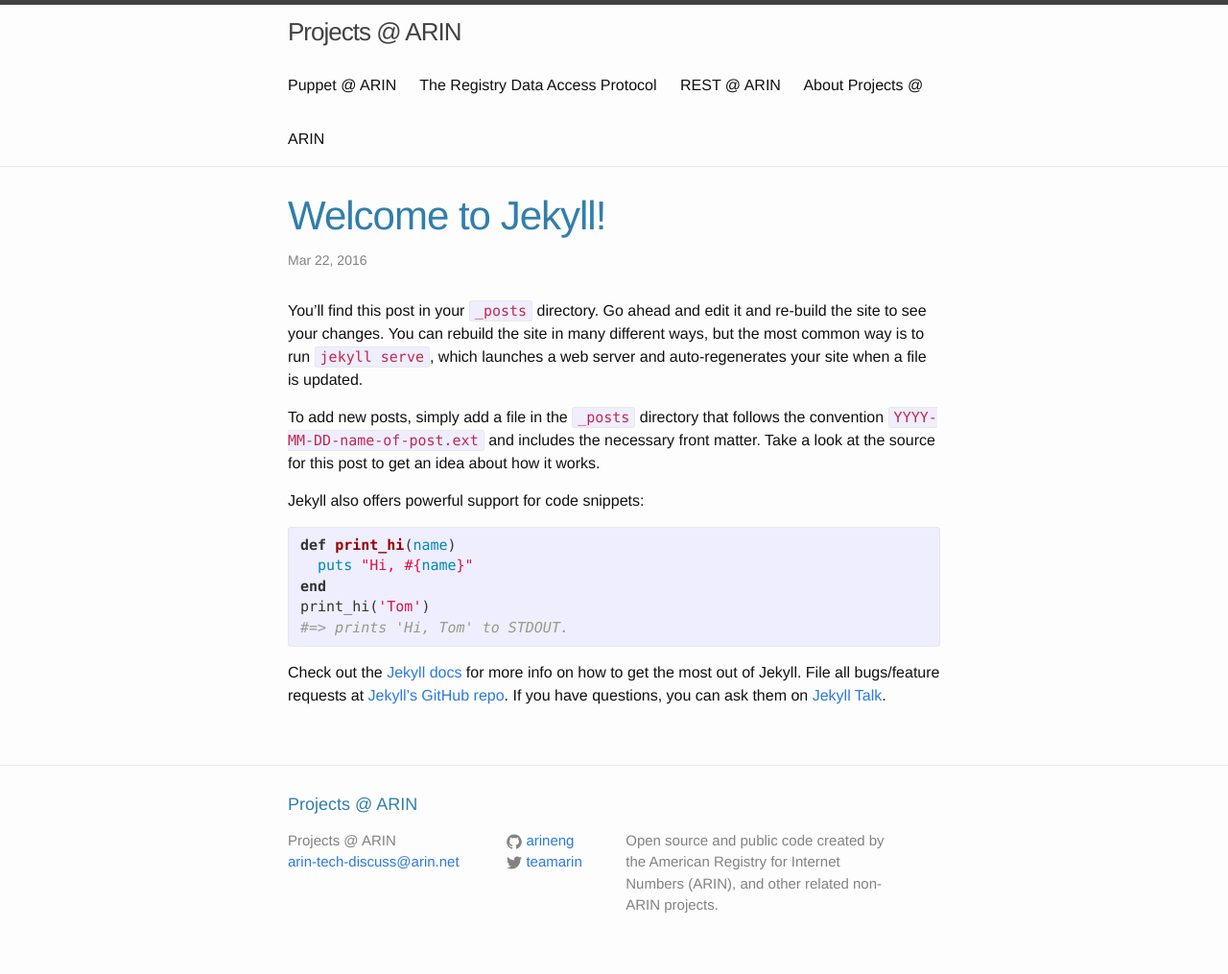
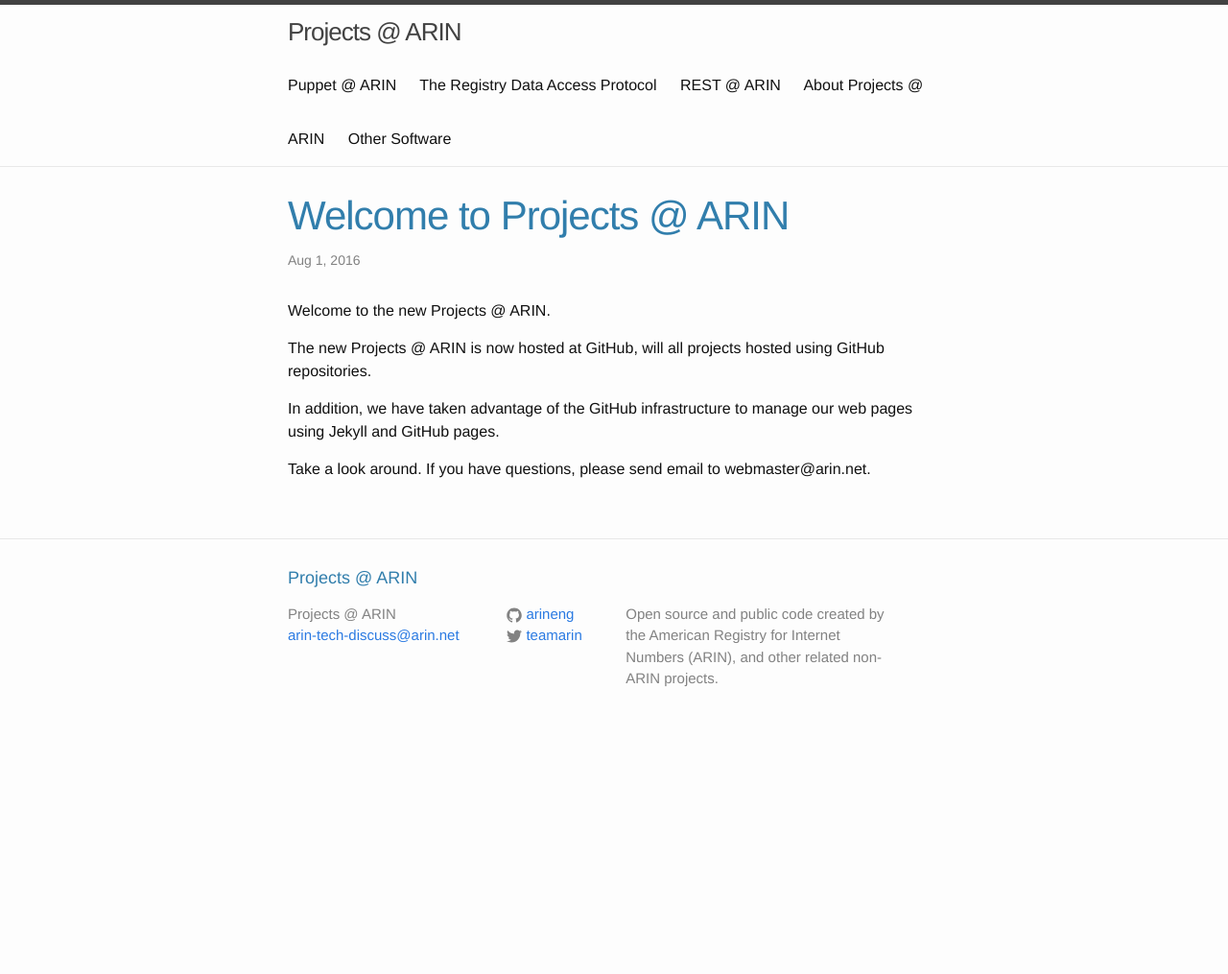
Before and after one commit to arineng/arineng.github.io, a Jekyll site: the page built from _posts/2016-03-22-welcome-to-jekyll.markdown, in a window 1280 px wide. Shown: the whole page at 96% size. Built offline with Jekyll 4.4.1, drawn with Linux system fonts in a browser that asks for light colours; after the commit the page ends 900 px from its top, so only the background shows below that.

Commit message:
more content

```diff
--- a/_posts/2016-03-22-welcome-to-jekyll.markdown
+++ b/_posts/2016-03-22-welcome-to-jekyll.markdown
@@ -1,25 +1,15 @@
 ---
 layout: post
-title:  "Welcome to Jekyll!"
-date:   2016-03-22 09:01:49 -0500
-categories: jekyll update
+title:  "Welcome to Projects @ ARIN"
+date:   2016-08-01 09:01:49 -0500
+categories: welcome
 ---
-You’ll find this post in your `_posts` directory. Go ahead and edit it and re-build the site to see your changes. You can rebuild the site in many different ways, but the most common way is to run `jekyll serve`, which launches a web server and auto-regenerates your site when a file is updated.
 
-To add new posts, simply add a file in the `_posts` directory that follows the convention `YYYY-MM-DD-name-of-post.ext` and includes the necessary front matter. Take a look at the source for this post to get an idea about how it works.
+Welcome to the new Projects @ ARIN.
 
-Jekyll also offers powerful support for code snippets:
+The new Projects @ ARIN is now hosted at GitHub, will all projects hosted using GitHub repositories.
 
-{% highlight ruby %}
-def print_hi(name)
-  puts "Hi, #{name}"
-end
-print_hi('Tom')
-#=> prints 'Hi, Tom' to STDOUT.
-{% endhighlight %}
+In addition, we have taken advantage of the GitHub infrastructure to manage our web pages using Jekyll
+and GitHub pages.
 
-Check out the [Jekyll docs][jekyll-docs] for more info on how to get the most out of Jekyll. File all bugs/feature requests at [Jekyll’s GitHub repo][jekyll-gh]. If you have questions, you can ask them on [Jekyll Talk][jekyll-talk].
-
-[jekyll-docs]: http://jekyllrb.com/docs/home
-[jekyll-gh]:   https://github.com/jekyll/jekyll
-[jekyll-talk]: https://talk.jekyllrb.com/
+Take a look around. If you have questions, please send email to webmaster@arin.net.
```
Also changed, not shown: REST.md (+2 -0 lines), other_software.md (added, +10 -0 lines).
